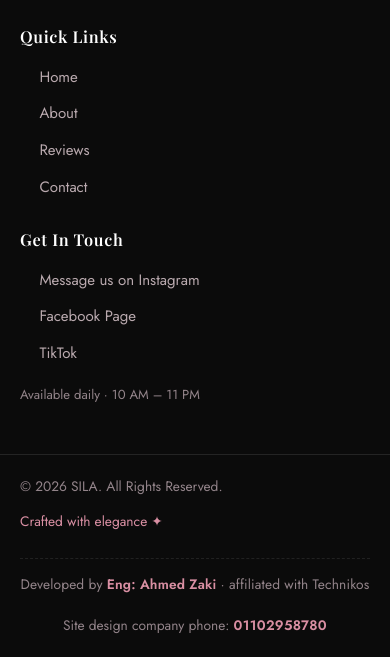
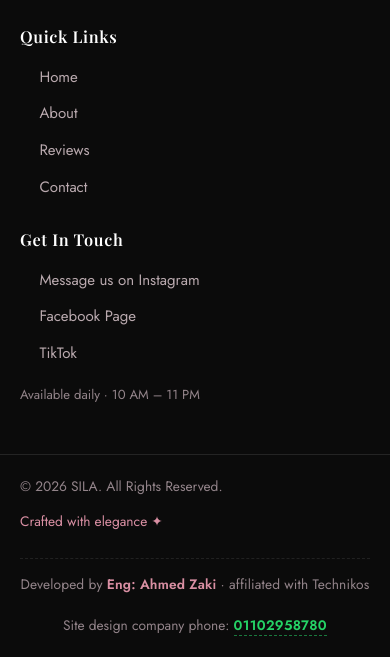
Before and after one commit to zkya60919-beep/sila-womens-fashion, a plain HTML site: page index.html in a window 390 px wide. Shown: the part 7828-8485 px from the top of the page. Drawn offline with nearby package versions, Linux system fonts and the light colour scheme; a web font is replaced by a local one.

Commit message:
Make footer company phone a clickable WhatsApp link

```diff
--- a/index.html
+++ b/index.html
@@ -462,7 +462,7 @@
         </p>
         <p class="footer-phone">
           <span data-i18n="footer.devPhone">Site design company phone:</span>
-          <bdi>01102958780</bdi>
+          <a href="https://wa.me/201102958780" target="_blank" rel="noopener noreferrer"><bdi>01102958780</bdi></a>
         </p>
       </div>
     </div>
--- a/style.css
+++ b/style.css
@@ -830,8 +830,13 @@ html[dir="rtl"] .why-card::before { transform-origin: right; }
   flex-basis: 100%; width: 100%; text-align: center;
   margin-block-start: 6px; font-size: 0.82rem; color: #93848A;
 }
-.footer-phone bdi { font-weight: 700; letter-spacing: 0.02em; color: var(--pink); }
-[data-theme="dark"] .footer-phone bdi { color: #FF9Ab0; }
+.footer-phone a {
+  font-weight: 700; letter-spacing: 0.02em;
+  color: #25D366; text-decoration: none;
+  border-block-end: 1px dashed rgb(37, 211, 102, 0.55);
+  transition: border-color 0.3s, color 0.3s, background-color 0.3s;
+}
+.footer-phone a:hover { color: #32E075; border-color: currentColor; background: rgb(37, 211, 102, 0.1); }
 [data-theme="dark"] .footer-phone { color: #8E8E98; }
 
 /* ============================================================
```
